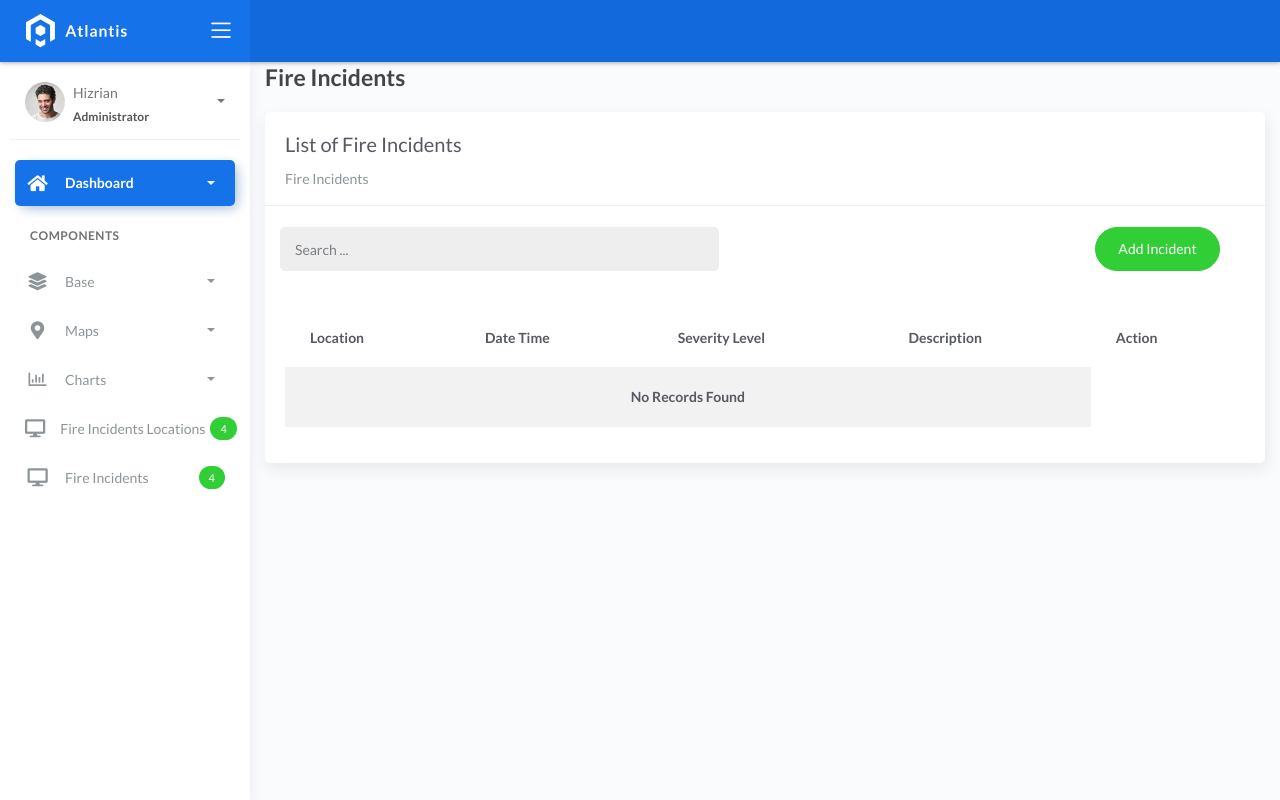
After one commit to Dudz23/fireapp, a Django app: page /incident_list/ in a window 1280 px wide. The commit adds this page. Run offline with Django 4.2, Linux system fonts and the light colour scheme; data that the repository does not hold is empty; some libraries are stand-ins or nearby versions.

Commit message:
Crude for Incident

```diff
--- a/projectsite/fire/views.py
+++ b/projectsite/fire/views.py
@@ -221,3 +221,26 @@ class LocationDeleteView(DeleteView):
     model = Locations
     template_name = 'locations_del.html'
     success_url = reverse_lazy('location-list')
+
+class IncidentList(ListView):
+    model = Incident
+    context_object_name = 'incidents'
+    template_name = "incident_list.html"
+    paginate_by = 5
+
+class IncidentCreateView(CreateView):
+    model = Incident
+    form_class = IncidentForm
+    template_name = "incident_add.html"
+    success_url = reverse_lazy('incident-list')
+
+class IncidentUpdateView(UpdateView):
+    model = Incident
+    form_class = IncidentForm
+    template_name = "incident_edit.html"
+    success_url = reverse_lazy('incident-list')
+
+class IncidentDeleteView(DeleteView):
+    model = Incident
+    template_name = 'incident_del.html'
+    success_url = reverse_lazy('incident-list')
--- a/projectsite/projectsite/urls.py
+++ b/projectsite/projectsite/urls.py
@@ -20,6 +20,11 @@ urlpatterns = [
     path('locations_list/<pk>', views.LocationUpdateView.as_view(), name='location-update'),
     path('locations_list/<pk>/delete', views.LocationDeleteView.as_view(), name='location-delete'),
 
+    path('incident_list/', views.IncidentList.as_view(), name='incident-list'),
+    path('incident_list/add', views.IncidentCreateView.as_view(), name='incident-add'),
+
+
+
 
 
 ]
--- a/projectsite/templates/base.html
+++ b/projectsite/templates/base.html
@@ -207,6 +207,13 @@
                 </a>
               </li>
 
+              <li class="nav-item">
+                <a href="{% url 'incident-list' %}">
+                  <i class="fas fa-desktop"></i>
+                  <p>Fire Incidents</p>
+                  <span class="badge badge-success">4</span>
+                </a>
+              </li>
 
             </ul>
           </div>
--- /dev/null
+++ b/projectsite/templates/incident_list.html
@@ -0,0 +1,71 @@
+{% extends 'base.html' %} {% load static %} {% block content %}
+<div class="content">
+    <div class="container-fluid">
+        <h4 class="page-title">Fire Incidents</h4>
+        <div class="row">
+            <div class="col-md-12">
+                <div class="card">
+                    <div class="card-header">
+                        <div class="card-title">List of Fire Incidents</div>
+                        <div class="card-category">Fire Incidents</div>
+                    </div>
+                    <br>
+                        <div class="col-md-12 row">
+                            <div class="col-md-6">
+                                <form action="" class="navbar-left navbar-form nav-search mr-md-3" action="{% url 'incident-list' %}">
+                                    <div class="input-group">
+                                        <input type="text" placeholder="Search ..." class="form-control" name="q">
+                                        <div class="input-group-append">
+                                        <span class="input-group-text">
+                                            <i class="la la-search search-icon"></i>
+                                        </span>
+                                        </div>
+                                    </div>
+                                </form>
+                            </div>
+                            <div class="col-md-6">
+                                <div class="pull-right">
+                                    <a href="#{% url 'incident-add' %}" class="btn btn-success btn-rounded">Add Incident</a>
+                                </div>
+                            </div>
+                        </div>
+                    <div class="card-body">
+                        <table class="table table-striped mt-3">
+                            <thead>
+                                <tr>
+                                    <th scope="col">Location</th>
+                                    <th scope="col">Date Time</th>
+                                    <th scope="col">Severity Level</th>
+                                    <th scope="col">Description</th>
+                                    <th scope="col">Action</th>
+                                </tr>
+                            </thead>
+                            <tbody>
+                                {% for object in object_list %}
+                                <tr>
+                                    <td>{{ object.location }}</td>
+                                    <td>{{ object.date_time }}</td>
+                                    <td>{{ object.severity_level }}</td>
+                                    <td>{{ object.description }}</td>
+                                    <td>
+                                        <a href="incident_list/{{ object.id }}">Edit</a>
+                                        <a href="incident_list/{{ object.id }}/delete" class="text-danger">Delete</a>
+                                    </td>
+                                </tr>
+                                {% empty %}
+                                <tr>
+                                    <td colspan="4" style="text-align: center">
+                                    <p class="text-sm font-weight-bold mb-0">No Records Found</p>
+                                    </td>
+                                </tr>
+                                {% endfor %}
+                            </tbody>
+                        </table>
+                        {% include 'includes/pagination.html' %}
+                    </div>
+                </div>
+            </div>
+        </div>
+    </div>
+</div>
+{% endblock %}
```
Also changed, not shown: projectsite/templates/incident_add.html (added, +32 -0 lines), projectsite/templates/incident_del.html (added, +33 -0 lines), projectsite/templates/incident_edit.html (added, +32 -0 lines).
